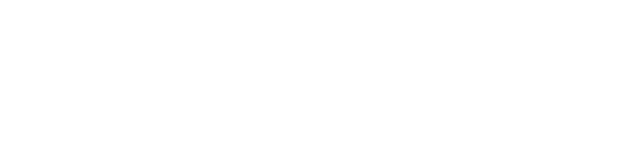
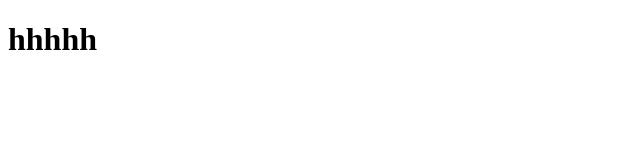
Before and after one commit to baleegh-bit/lec8, a plain HTML site: page index.html in a window 1280 px wide. Shown: the whole page, without its empty margins (0-640 px from the left). Drawn offline with Linux system fonts and the light colour scheme.

Commit message:
htis is y

```diff
--- a/index.html
+++ b/index.html
@@ -7,6 +7,7 @@
     <link rel="stylesheet" href="css.css">
 </head>
 <body>
+    <h1>hhhhh</h1>
 
 
 </body>
```
